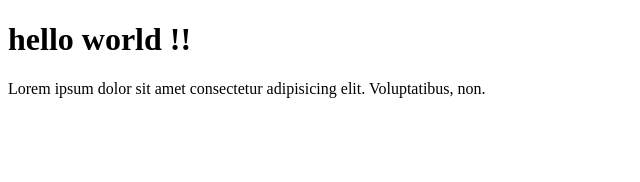
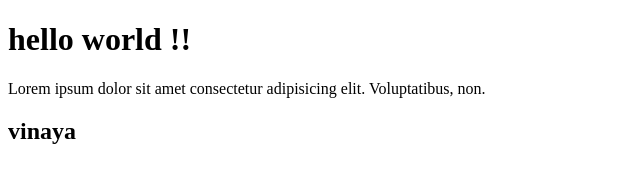
Before and after one commit to mohanshenoy/StashingProject, a plain HTML site: page index.html in a window 1280 px wide. Shown: the whole page, without its empty margins (0-640 px from the left). Drawn offline with Linux system fonts and the light colour scheme.

Commit message:
applied from stash@2

```diff
--- a/index.html
+++ b/index.html
@@ -8,5 +8,6 @@
 <body>
     <h1>hello world !!</h1>
     <p>Lorem ipsum dolor sit amet consectetur adipisicing elit. Voluptatibus, non.</p>
+    <h2>vinaya</h2>
 </body>
 </html>
```
